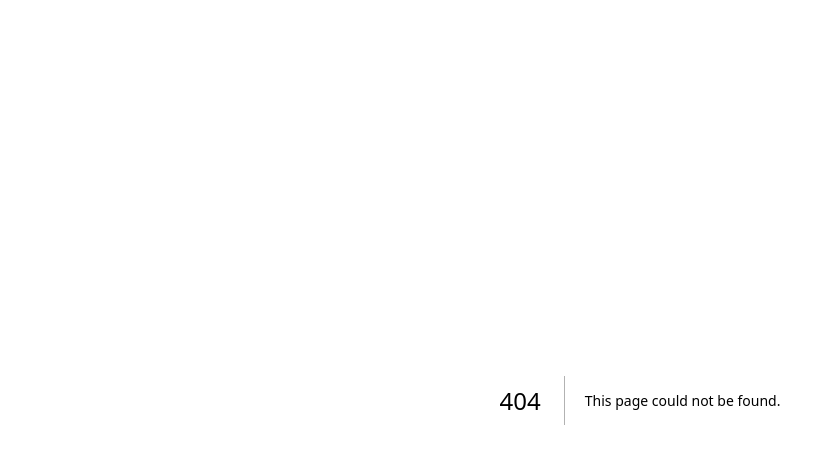
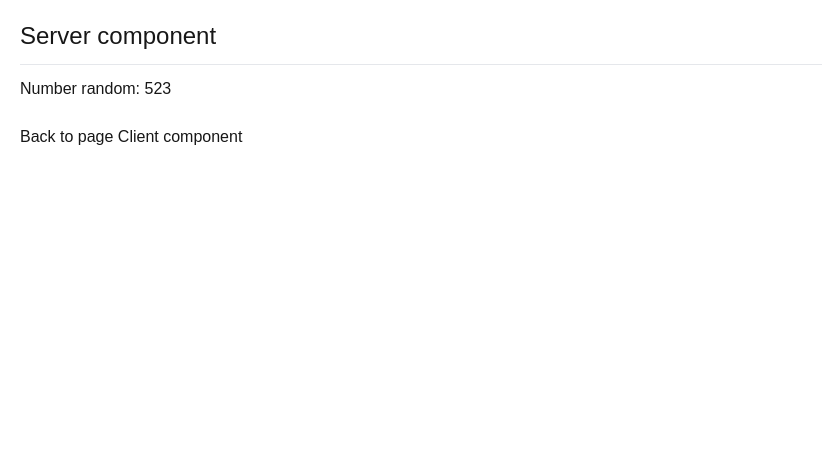
Before and after one commit to Sonlq2001/example-nextjs, a Next.js app: page /cache in a window 1280 px wide. Before the commit this address had no page. Shown: the top 464 px of the page, without its empty margins (0-822 px from the left). Built offline with nearby package versions, Linux system fonts and the light colour scheme.

Commit message:
demo caching

```diff
--- /dev/null
+++ b/src/app/api/random/route.ts
@@ -0,0 +1,6 @@
+import { NextResponse } from "next/server";
+export async function GET() {
+  return NextResponse.json({
+    random: Math.floor(Math.random() * (1000 - 100) + 100),
+  });
+}
--- /dev/null
+++ b/src/app/cache/page.tsx
@@ -0,0 +1,31 @@
+import Link from "next/link";
+
+export const getRandom = async (): Promise<{ random: number }> => {
+  const res = await fetch("http://localhost:3000/api/random", {
+    next: {
+      revalidate: 5,
+    },
+  });
+  const result = await res.json();
+  return result;
+};
+
+export default async function page() {
+  // const randomNumberData = () => Math.floor(Math.random() * (1000 - 100) + 100);
+  const { random } = await getRandom();
+
+  return (
+    <div className="p-5">
+      <h1 className="text-2xl">Server component</h1>
+      <hr className="my-3" />
+      <p>Number random: {random}</p>
+      <br />
+
+      <nav className="flex flex-col gap-2">
+        {/* <Link href="/server-other">Back to page server other</Link> */}
+
+        <Link href="/client">Back to page Client component</Link>
+      </nav>
+    </div>
+  );
+}
--- /dev/null
+++ b/src/app/client/page.tsx
@@ -0,0 +1,36 @@
+/* eslint-disable react-hooks/rules-of-hooks */
+"use client";
+
+import { useState, useEffect } from "react";
+
+import Link from "next/link";
+
+export default function page() {
+  // const randomNumberData = () => Math.floor(Math.random() * (1000 - 100) + 100);
+
+  const [value, setValue] = useState<number>(0);
+
+  useEffect(() => {
+    const callApi = async () => {
+      const res = await fetch("http://localhost:3000/api/random", {
+        cache: "force-cache",
+      });
+      const result = (await res.json()) as { random: number };
+      setValue(result.random);
+    };
+    callApi();
+  }, []);
+
+  // const number = randomNumberData();
+
+  // console.log("client cache:::", number);
+  return (
+    <div className="p-5">
+      <h1 className="text-2xl">Client component</h1>
+      <hr className="my-3" />
+      <p suppressHydrationWarning>Number random: {value}</p>
+      <br />
+      <Link href="/cache">Back to page Cache</Link>
+    </div>
+  );
+}
--- a/src/app/page.tsx
+++ b/src/app/page.tsx
@@ -12,6 +12,7 @@ export default function page() {
         <Link href="/dynamic/9">Detail</Link>
         <Link href="/free-style">Free style</Link>
         <Link href="/server-only">Server only</Link>
+        <Link href="/cache">Cache</Link>
       </nav>
 
       <div className="flex gap-4">
--- /dev/null
+++ b/src/app/server-other/page.tsx
@@ -0,0 +1,14 @@
+import Link from "next/link";
+
+export default async function page() {
+  const randomNumberData = () => Math.floor(Math.random() * (1000 - 100) + 100);
+  return (
+    <div className="p-5">
+      <h1 className="text-2xl">Server component other</h1>
+      <hr className="my-3" />
+      <p>Number random: {randomNumberData()}</p>
+      <br />
+      <Link href="/cache">Back to page cache</Link>
+    </div>
+  );
+}
```
